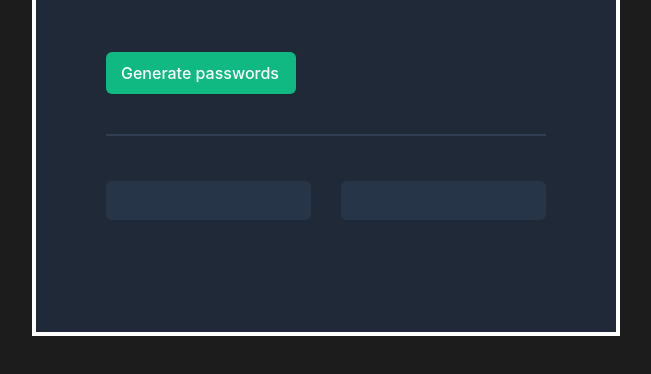
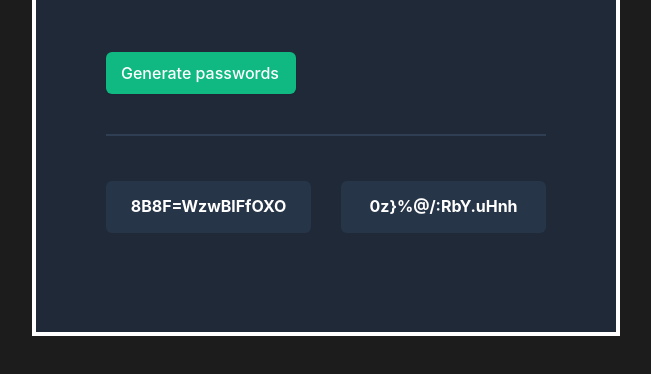
Before and after one commit to ZzeKka/Web---Development, a plain HTML site: page javascript/project 4 - password generator/index.html in a window 1280 px wide. Both pictures are taken after a click on the button "Generate passwords". Shown: the part 304-678 px from the top of the page, without its empty margins (38-689 px from the left). Drawn offline with Linux system fonts and the light colour scheme.

Commit message:
project 4 done (doesnt work on localhost for some reason)

```diff
--- a/javascript/project 4 - password generator/index.css
+++ b/javascript/project 4 - password generator/index.css
@@ -93,7 +93,7 @@ hr {
 }
 
 
-#passwords{
+.passwords{
     margin-left: 30px;
 
     display: flex;
@@ -101,11 +101,22 @@ hr {
     justify-content: start;
 }
 
-.output-text {
+#pass1, #pass2 {
     width: 211px;
     height: 39px;
 
     background: #273549;
     border-radius: 6px;
     margin-right: 30px;
+
+    font-family: 'Inter';
+    font-style: normal;
+    font-weight: bold;
+    font-size: 16px;
+    line-height: 24px;
+
+    color: #FFFFFF;
+
+    text-align: center;
+    padding-top: 13px
 }
--- a/javascript/project 4 - password generator/index.html
+++ b/javascript/project 4 - password generator/index.html
@@ -3,6 +3,7 @@
         <link rel="stylesheet" href="index.css">
     </head>
     <body>
+
         <div id = 'container'>
             <h1 id = 'generate-password-text'>
                 Generate a <br><span id = 'random-password-style'> random password</span>
@@ -10,15 +11,17 @@
             <p>
                 Never use an insecure password again.
             </p>
-            <button id = 'generate-passwords'>
+            <button id = 'generate-passwords' onclick="generatePasswords()">
                 Generate passwords
             </button>
             <hr>
-            <div id = 'passwords'>
-                <div class = 'output-text'></div>
-                <div class = 'output-text'></div>
+            <div class = 'passwords'>
+                <div id = 'pass1'></div>
+                <div id = 'pass2'></div>
             </div>
+
         </div>
+
         <script src="index.js"></script>
     </body>
 </html>
--- a/javascript/project 4 - password generator/index.js
+++ b/javascript/project 4 - password generator/index.js
@@ -1,2 +1,17 @@
 const characters = ["A","B","C","D","E","F","G","H","I","J","K","L","M","N","O","P","Q","R","S","T","U","V","W","X","Y","Z","a","b","c","d","e","f","g","h","i","j","k","l","m","n","o","p","q","r","s","t","u","v","w","x","y","z", "0", "1", "2", "3", "4", "5", "6", "7", "8", "9","~","`","!","@","#","$","%","^","&","*","(",")","_","-","+","=","{","[","}","]",",","|",":",";","<",">",".","?",
 "/"];
+
+let pass1_el = document.getElementById('pass1')
+let pass2_el = document.getElementById('pass2')
+
+
+function generatePasswords() {
+    let pass1 = ''
+    let pass2 = ''
+    for(let i = 0; i < 15; i++){
+        pass1 += characters[Math.floor(Math.random() * characters.length)]
+        pass2 += characters[Math.floor(Math.random() * characters.length)]
+    }
+    pass1_el.textContent = pass1
+    pass2_el.textContent = pass2
+}
```
